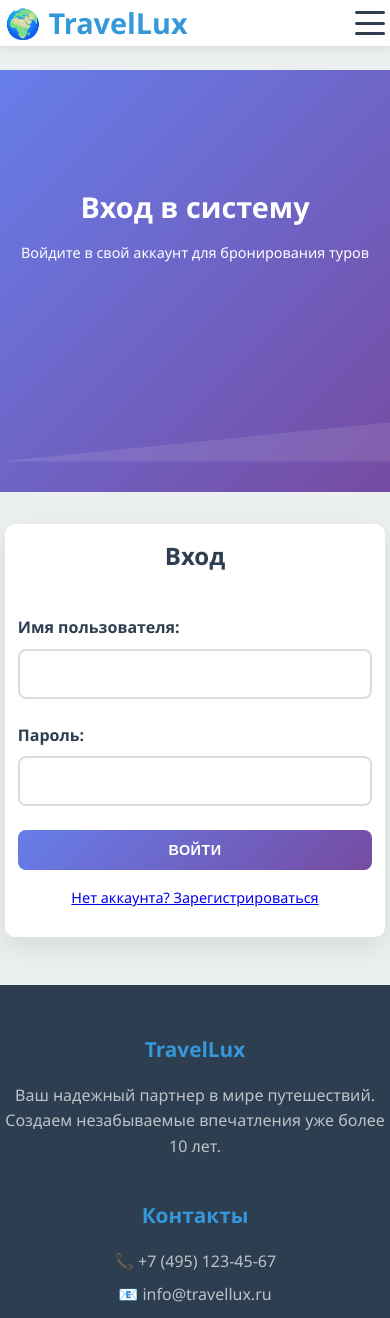
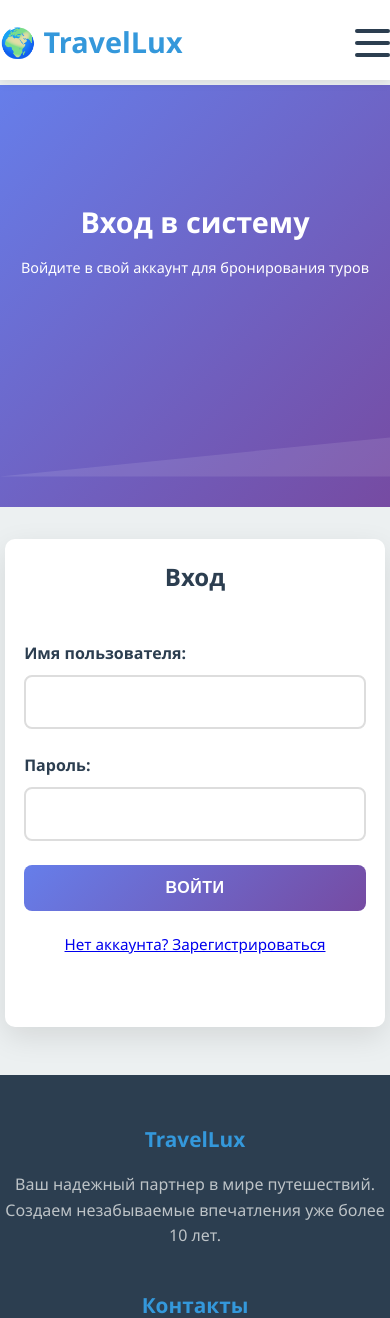
Before and after one commit to LORDx0001/travellux, a Django app: page /auth/?next=/cart/ in a window 390 px wide. Shown: the top 1318 px of the page. Run offline with Django 5.2, Linux system fonts and the light colour scheme.

Commit message:
Улучшена мобильная версия: увеличены navbar и карточки
- Увеличена высота navbar с 70px до 80px для мобильных
- Увеличен размер логотипа и кнопки гамбургера
- Улучшены touch-области для лучшего взаимодействия
- Увеличена минимальная высота карточек до 420px
- Улучшены отступы и размеры шрифтов в карточках
- Добавлены минимальные высоты для элементов карточек
- Оптимизированы стили для экранов 480px и меньше

```diff
--- a/travel/static/travel/css/style.css
+++ b/travel/static/travel/css/style.css
@@ -133,8 +133,8 @@ h3 { font-size: 2rem; }
     display: none;
     flex-direction: column;
     cursor: pointer;
-    width: 30px;
-    height: 24px;
+    width: 35px; /* Увеличена ширина по умолчанию */
+    height: 28px; /* Увеличена высота по умолчанию */
     justify-content: space-between;
     position: relative;
     z-index: 1001;
@@ -143,7 +143,7 @@ h3 { font-size: 2rem; }
 
 .nav-toggle span {
     width: 100%;
-    height: 3px;
+    height: 4px; /* Увеличена толщина линий по умолчанию */
     background: var(--text-color);
     border-radius: 2px;
     transition: all 0.3s ease;
@@ -767,22 +767,32 @@ h3 { font-size: 2rem; }
 
     /* Основной контент */
     .main {
-        margin-top: 70px; /* Компенсация фиксированного хедера */
+        margin-top: 80px; /* Увеличена компенсация для более высокого хедера */
         overflow-x: hidden;
     }
 
-    /* Навигация */
+    /* Увеличенная навигация для мобильных */
+    .header {
+        height: 80px; /* Увеличена высота с 70px до 80px */
+    }
+
     .nav {
-        padding: 1rem 0;
-        position: relative;
+        padding: 1.5rem 0; /* Увеличены отступы */
+        height: 80px;
+        align-items: center;
+    }
+
+    .logo {
+        font-size: 2rem; /* Увеличен размер логотипа */
+        font-weight: 700;
     }
 
     .nav-menu {
         position: fixed;
-        top: 70px;
+        top: 80px; /* Обновлена позиция под увеличенный хедер */
         left: -100%;
         width: 100%;
-        height: calc(100vh - 70px);
+        height: calc(100vh - 80px);
         background: rgba(255, 255, 255, 0.98);
         backdrop-filter: blur(10px);
         flex-direction: column;
@@ -807,13 +817,13 @@ h3 { font-size: 2rem; }
 
     .nav-link {
         display: block;
-        padding: 15px 20px;
-        font-size: 1.1rem;
+        padding: 18px 25px; /* Увеличены отступы для лучшего touch */
+        font-size: 1.2rem; /* Увеличен размер шрифта */
         font-weight: 600;
-        border-radius: 10px;
+        border-radius: 12px;
         transition: all 0.3s ease;
         background: rgba(52, 152, 219, 0.1);
-        margin: 5px 0;
+        margin: 8px 0; /* Увеличены отступы между ссылками */
     }
 
     .nav-link:hover {
@@ -827,8 +837,8 @@ h3 { font-size: 2rem; }
         flex-direction: column;
         cursor: pointer;
         z-index: 101;
-        width: 30px;
-        height: 24px;
+        width: 35px; /* Увеличена ширина */
+        height: 28px; /* Увеличена высота */
         justify-content: space-between;
         position: relative;
         padding: 0;
@@ -841,7 +851,7 @@ h3 { font-size: 2rem; }
 
     .nav-toggle span {
         width: 100%;
-        height: 3px;
+        height: 4px; /* Увеличена толщина линий */
         background: var(--text-color);
         border-radius: 2px;
         transition: all 0.3s ease;
@@ -850,7 +860,7 @@ h3 { font-size: 2rem; }
     }
 
     .nav-toggle.active span:nth-child(1) {
-        transform: rotate(45deg) translate(7px, 7px);
+        transform: rotate(45deg) translate(8px, 8px); /* Обновлены координаты для больших линий */
     }
 
     .nav-toggle.active span:nth-child(2) {
@@ -859,7 +869,7 @@ h3 { font-size: 2rem; }
     }
 
     .nav-toggle.active span:nth-child(3) {
-        transform: rotate(-45deg) translate(7px, -7px);
+        transform: rotate(-45deg) translate(8px, -8px); /* Обновлены координаты для больших линий */
     }
 
     /* Герой секция */
@@ -894,36 +904,42 @@ h3 { font-size: 2rem; }
         border-radius: 12px;
         position: relative;
         z-index: 1;
+        min-height: 420px; /* Увеличена минимальная высота карточек */
     }
 
     .card-content {
-        padding: 1rem;
+        padding: 1.5rem; /* Увеличены отступы внутри карточек */
         display: flex;
         flex-direction: column;
-        gap: 0.5rem;
+        gap: 0.8rem; /* Увеличены промежутки между элементами */
+        min-height: 280px; /* Минимальная высота контента */
     }
 
     .card h3 {
-        font-size: 1.2rem;
-        margin-bottom: 0.5rem;
+        font-size: 1.3rem; /* Увеличен размер заголовка */
+        margin-bottom: 0.8rem;
         line-height: 1.3;
+        min-height: 50px; /* Минимальная высота для заголовка */
     }
 
     .card p {
-        font-size: 0.95rem;
-        margin-bottom: 1rem;
-        line-height: 1.4;
+        font-size: 1rem; /* Увеличен размер текста */
+        margin-bottom: 1.2rem;
+        line-height: 1.5; /* Улучшена читаемость */
+        flex-grow: 1; /* Заполняет доступное пространство */
+        min-height: 60px; /* Минимальная высота для описания */
     }
 
     .card-price {
-        font-size: 1.1rem;
-        margin-bottom: 1rem;
+        font-size: 1.2rem; /* Увеличен размер цены */
+        margin-bottom: 1.2rem;
         font-weight: bold;
         color: var(--primary-color);
+        padding: 8px 0; /* Добавлены отступы для цены */
     }
 
     .card-img {
-        height: 200px;
+        height: 220px; /* Увеличена высота изображения */
         object-fit: cover;
         border-radius: 12px 12px 0 0;
     }
@@ -931,6 +947,9 @@ h3 { font-size: 2rem; }
     .card .btn {
         margin-top: auto;
         align-self: stretch;
+        padding: 14px; /* Увеличены отступы кнопки */
+        font-size: 1rem; /* Увеличен размер шрифта кнопки */
+        font-weight: 600;
     }
 
     /* Кнопки */
@@ -1085,10 +1104,34 @@ h3 { font-size: 2rem; }
         padding: 2rem 0;
     }
 
+    /* Увеличенная навигация */
+    .main {
+        margin-top: 85px; /* Компенсация для маленьких экранов */
+    }
+
+    .nav {
+        padding: 1.8rem 0; /* Увеличены отступы */
+        height: 85px;
+    }
+
+    .logo {
+        font-size: 1.8rem; /* Немного меньше для очень маленьких экранов */
+    }
+
+    .nav-menu {
+        top: 85px;
+        height: calc(100vh - 85px);
+    }
+
+    .nav-link {
+        padding: 16px 20px;
+        font-size: 1.1rem;
+    }
+
     /* Герой */
     .hero {
         height: 50vh;
-        padding: 80px 0 30px;
+        padding: 100px 0 30px; /* Увеличен верхний отступ */
     }
 
     .hero-content h1 {
@@ -1100,36 +1143,40 @@ h3 { font-size: 2rem; }
         font-size: 0.9rem;
     }
 
-    /* Карточки */
+    /* Увеличенные карточки для маленьких экранов */
     .card {
         border-radius: 10px;
+        min-height: 400px; /* Минимальная высота для маленьких экранов */
     }
 
     .card-content {
-        padding: 0.8rem;
+        padding: 1.2rem;
+        min-height: 260px;
     }
 
     .card h3 {
-        font-size: 1.1rem;
+        font-size: 1.2rem;
+        min-height: 45px;
     }
 
     .card p {
-        font-size: 0.9rem;
+        font-size: 0.95rem;
+        min-height: 55px;
     }
 
     .card-img {
-        height: 180px;
+        height: 200px; /* Увеличена высота изображения */
     }
 
     /* Кнопки */
     .btn {
-        padding: 12px 16px;
-        font-size: 0.9rem;
+        padding: 14px 16px; /* Увеличены отступы */
+        font-size: 1rem;
     }
 
     /* Формы */
     .form-control {
-        padding: 14px;
+        padding: 16px; /* Увеличены отступы */
         font-size: 16px;
     }
 
```
